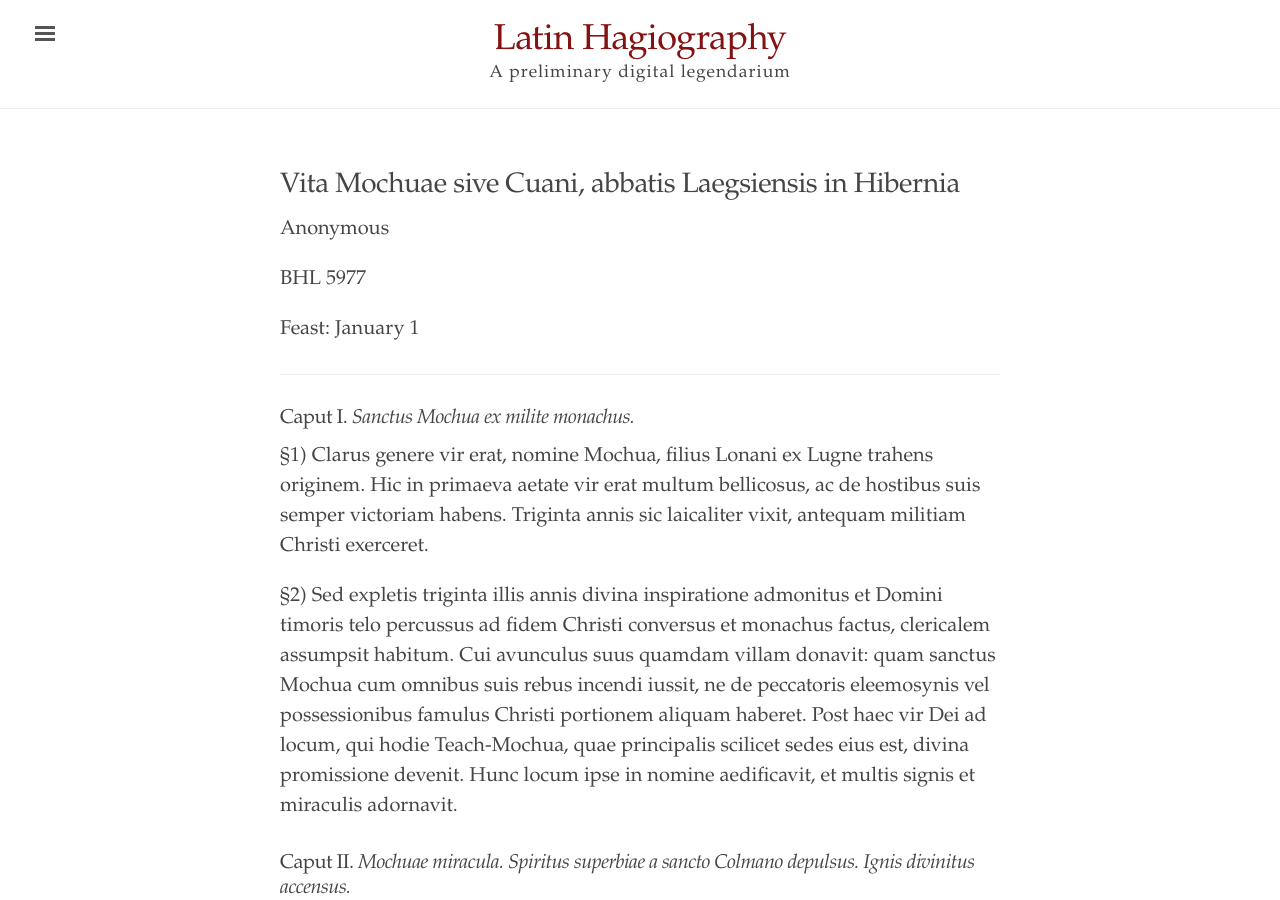
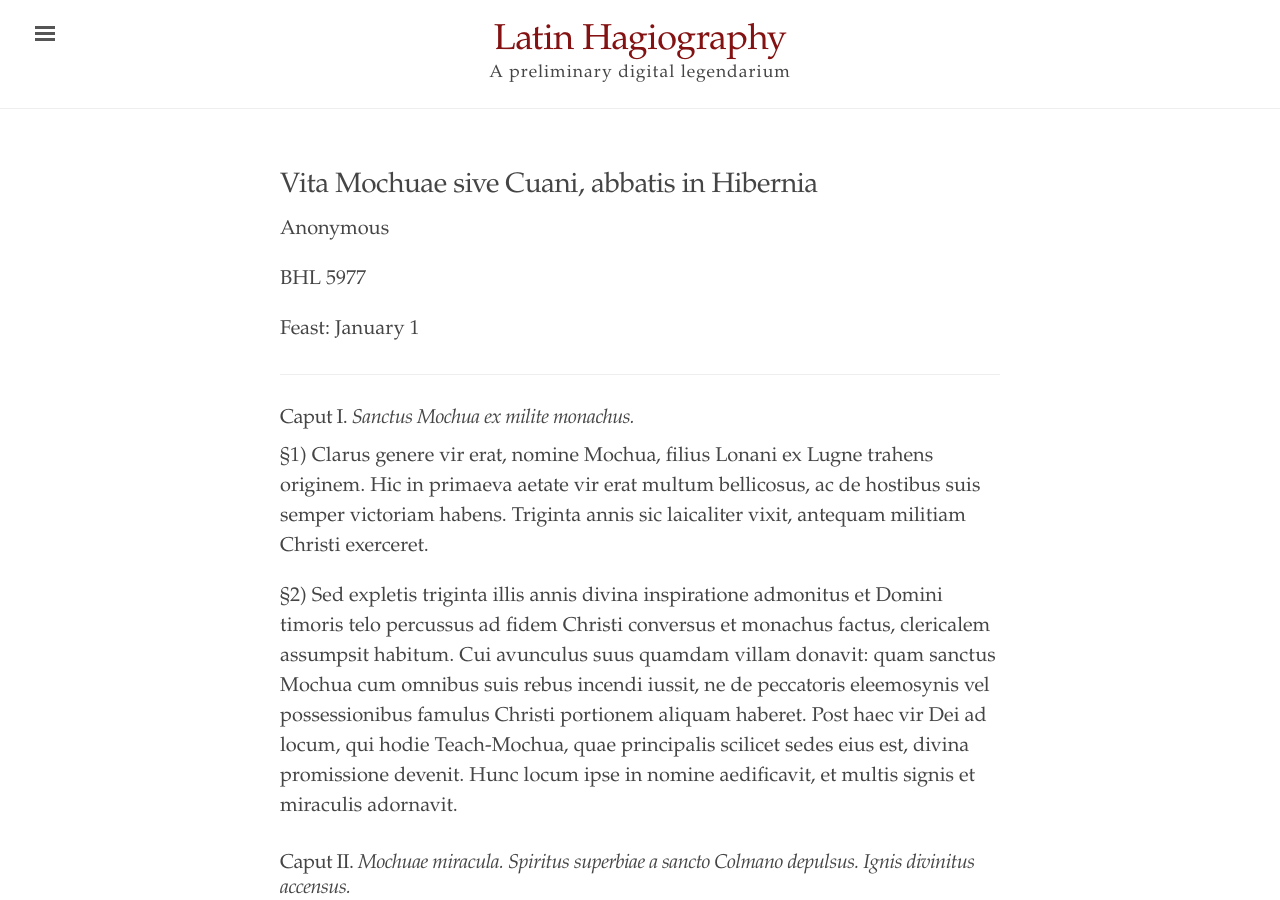
Before and after one commit to cjkoepke1/latin-hagiography, a Jekyll site: the page built from _texts/vita-mochuae.md, in a window 1280 px wide and 900 px high. Built offline with Jekyll 4.4.1, drawn with Linux system fonts in a browser that asks for light colours.

Commit message:
Update vita-mochuae.md

```diff
--- a/_texts/vita-mochuae.md
+++ b/_texts/vita-mochuae.md
@@ -1,11 +1,11 @@
 ---
 layout: narrative
-title: Vita Mochuae sive Cuani, abbatis Laegsiensis in Hibernia
+title: Vita Mochuae sive Cuani, abbatis in Hibernia
 bhl: 5977
 author: Anonymous
 feast: January 1
 editor: Carson Koepke
-source: Editus ex Actis Sanctorum
+source: Acta Sanctorum
 ---
 
 ---
```
